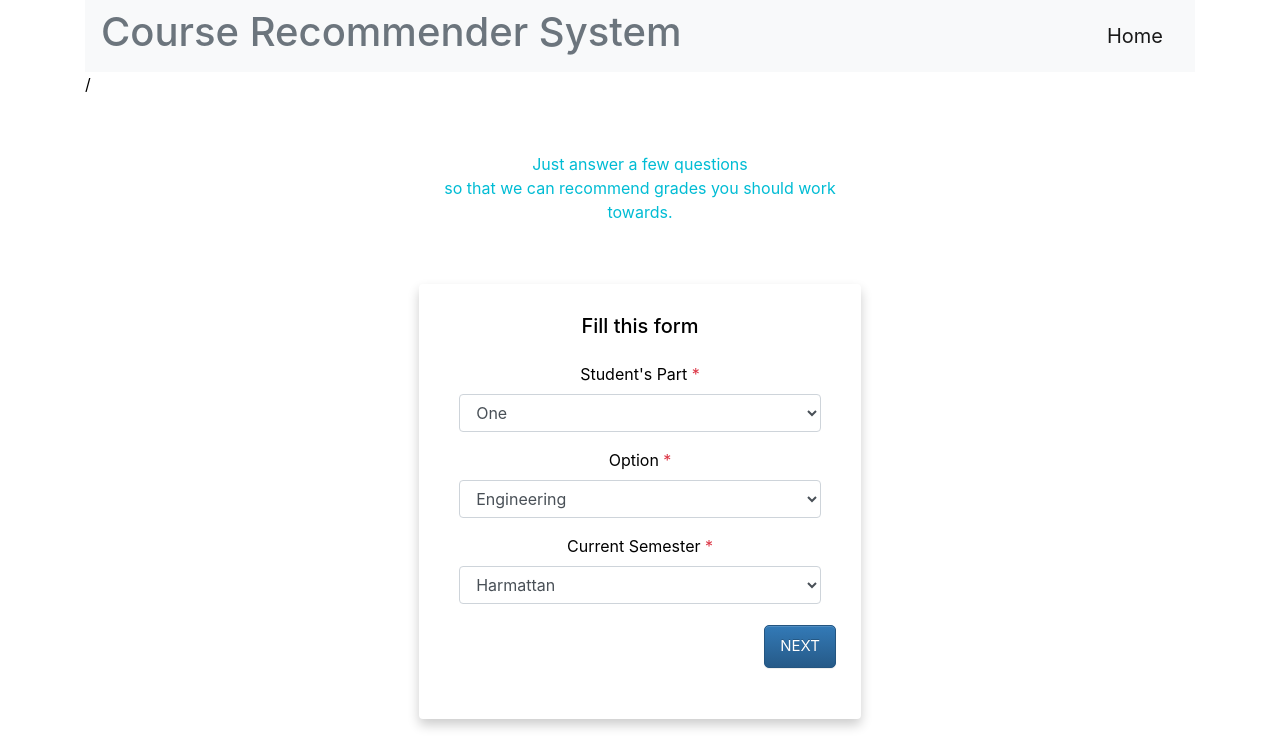
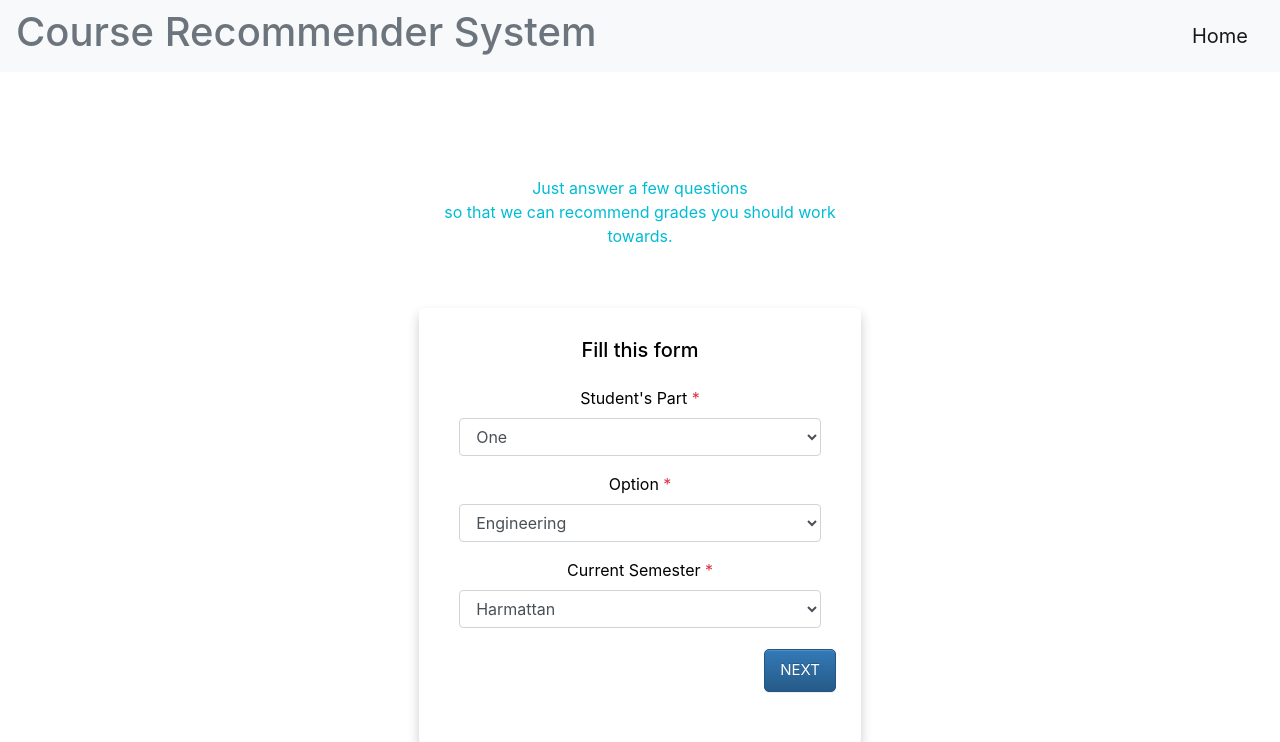
Before and after one commit to temitayopelumi/Course-Recommender-System, a Flask app: page / in a window 1280 px wide. Shown: the top 742 px of the page. Run offline with Flask 2, Linux system fonts and the light colour scheme; some libraries are stand-ins or nearby versions.

Commit message:
change layout

```diff
--- a/templates/base.html
+++ b/templates/base.html
@@ -197,19 +197,22 @@
 </head>
 
 <body>
-  <div class="container">
   <div class="header">
-      <nav class="navbar navbar-light bg-light">
+    <nav class="navbar navbar-light bg-light" style="background-color: #e3f2fd;">
       <h1 class="text-muted">Course Recommender System</h1>
       <a class="navbar-brand" href="/">
         Home
       </a>
     </nav>
   </div>
-  /
+  <br>
+  <br>
+  <div class="container">
+
+
 
     {% block content %}{% endblock %}
-    <footer class="footer text-center">
+    <footer class="footer fixed-bottom text-center">
       <p>&copy; Course Recommender 2021</p>
     </footer>
   </div>
```
Lines whose indentation alone changed are shown as unchanged.
